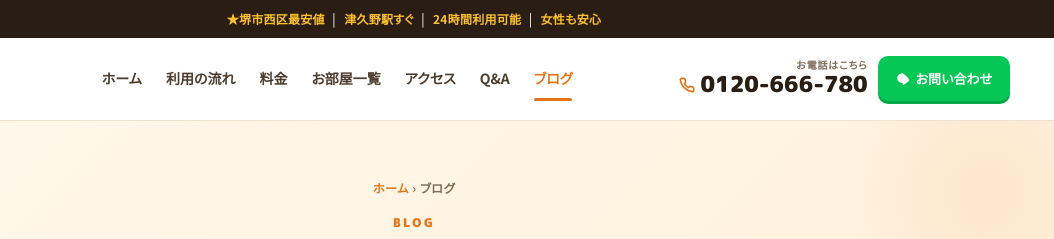
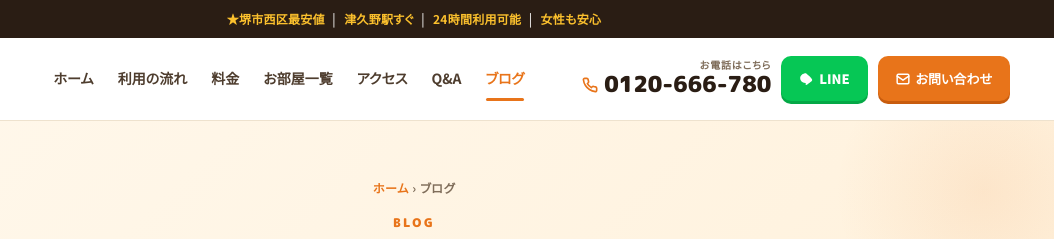
Before and after one commit to ducati1919/banchou-site, a plain HTML site: page blog.html in a window 1280 px wide. Shown: the top 239 px of the page, 226-1280 px from the left. Drawn offline with Linux system fonts and the light colour scheme.

Commit message:
ヘッダーのLINEボタンとお問い合わせボタンを分離・定休日表記を削除
- 全9ページのヘッダーに「LINE」（緑）と「お問い合わせ」（オレンジ）を別々に設置
- 水曜定休・受付時間の誤記を全ページから削除
- shared.css に btn-contact-sm スタイルを追加

```diff
--- a/blog.html
+++ b/blog.html
@@ -306,8 +306,12 @@
           0120-666-780
         </a>
       </div>
-      <a href="contact.html" class="btn-line-sm">
+      <a href="https://lin.ee/oBfOqFR" target="_blank" rel="noopener" class="btn-line-sm">
         <svg width="14" height="14" viewBox="0 0 24 24" fill="currentColor"><path d="M12 2C6.5 2 2 5.8 2 10.5c0 4.2 3.6 7.7 8.5 8.4.3.1.8.2 1 .5.1.3.1.7.1.9l-.2 1.1c0 .3-.2 1.3 1.1.7 1.3-.6 7.1-4.2 9.7-7.2C23.7 13.1 22 10.5 12 2z"/></svg>
+        LINE
+      </a>
+      <a href="contact.html" class="btn-contact-sm">
+        <svg width="14" height="14" viewBox="0 0 24 24" fill="none" stroke="currentColor" stroke-width="2.5" stroke-linecap="round" stroke-linejoin="round"><rect x="2" y="4" width="20" height="16" rx="2"/><path d="M2 7l10 7 10-7"/></svg>
         お問い合わせ
       </a>
     </div>
--- a/shared.css
+++ b/shared.css
@@ -85,6 +85,15 @@ button { font-family: inherit; cursor: pointer; border: none; background: none;
   transition: transform .15s;
 }
 .btn-line-sm:hover { transform: translateY(1px); box-shadow: 0 2px 0 var(--green-deep); }
+.btn-contact-sm {
+  background: var(--orange); color: white;
+  padding: 11px 18px; border-radius: 10px;
+  font-weight: 800; font-size: 13px;
+  display: flex; align-items: center; gap: 6px;
+  box-shadow: 0 3px 0 var(--orange-deep);
+  transition: transform .15s;
+}
+.btn-contact-sm:hover { transform: translateY(1px); box-shadow: 0 2px 0 var(--orange-deep); }
 .menu-toggle { display: none; width: 40px; height: 40px; align-items: center; justify-content: center; }
 .menu-toggle span { display: block; width: 22px; height: 2px; background: var(--ink); position: relative; }
 .menu-toggle span::before, .menu-toggle span::after {
```
Also changed, not shown: access.html (+4 -0 lines), apply.html (+5 -1 lines), contact.html (+5 -1 lines), faq.html (+4 -0 lines), flow.html (+4 -0 lines), index.html (+4 -0 lines), price.html (+4 -0 lines), rooms.html (+4 -0 lines).
